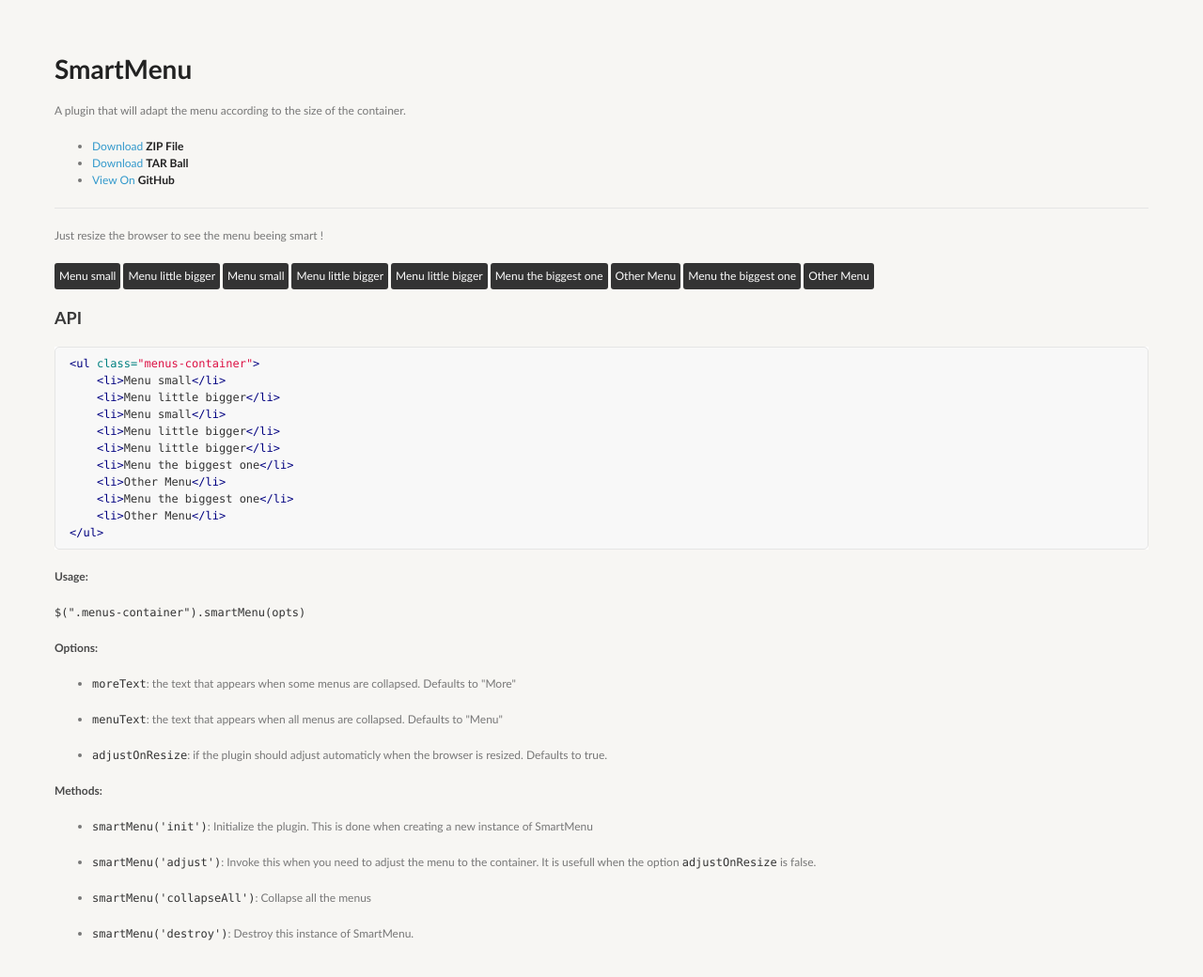
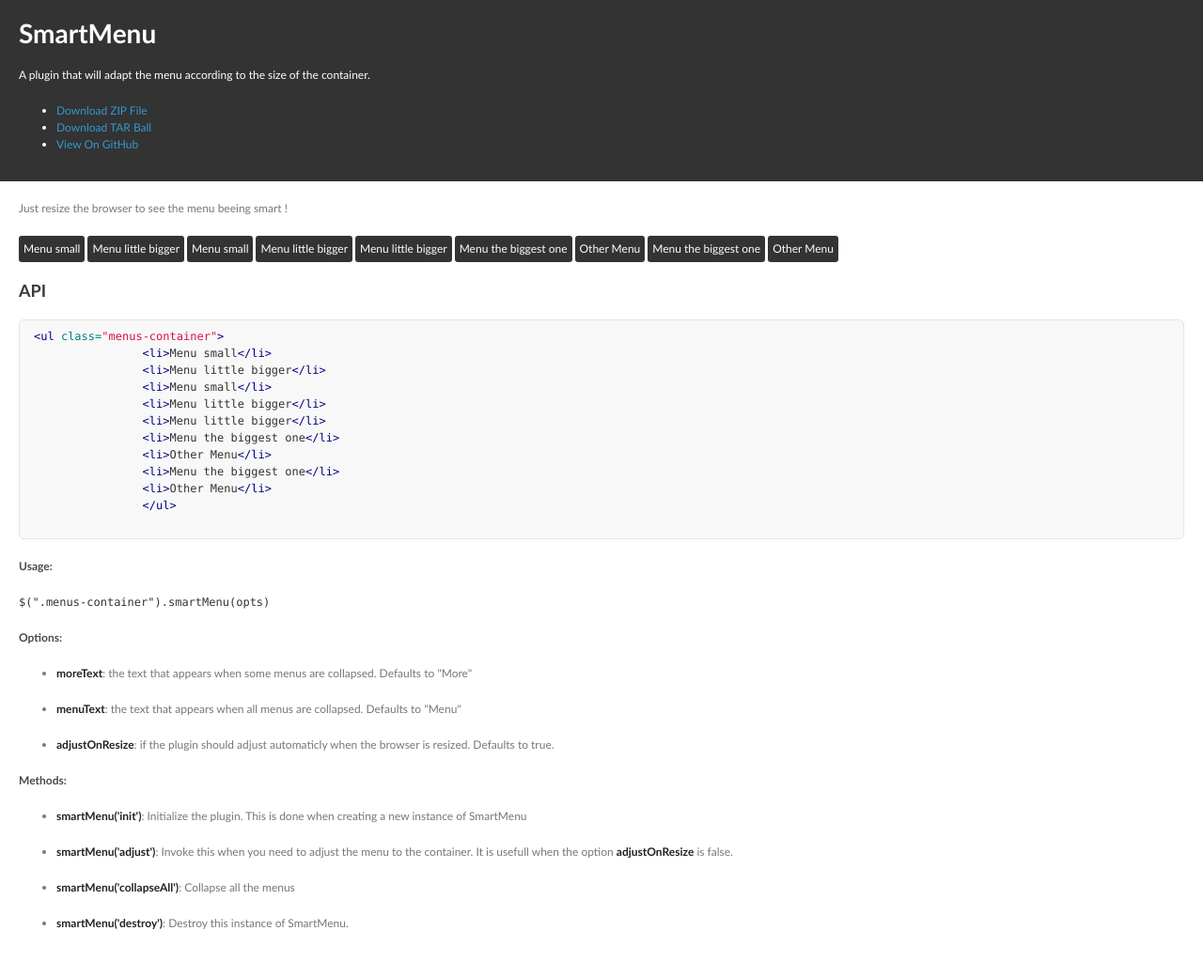
Before and after one commit to hmarcelino/smartMenu, a plain HTML site: page index.html in a window 1280 px wide. Shown: the whole page at 94% size. Drawn offline with nearby package versions, Linux system fonts and the light colour scheme.

Commit message:
Changed the style of the page.
It's better for the eyes.

```diff
--- a/index.html
+++ b/index.html
@@ -17,17 +17,18 @@
     </head>
 
     <body>
+        <div class="hm-header">
             <h1>SmartMenu</h1>
             <p>A plugin that will adapt the menu according to the size of the container.</p>
 
             <ul>
-            <li><a href="https://github.com/hmarcelino/smartMenu/zipball/master">Download <strong>ZIP File</strong></a></li>
-            <li><a href="https://github.com/hmarcelino/smartMenu/tarball/master">Download <strong>TAR Ball</strong></a></li>
-            <li><a href="https://github.com/hmarcelino/smartMenu">View On <strong>GitHub</strong></a></li>
+                <li><a href="https://github.com/hmarcelino/smartMenu/zipball/master">Download <span>ZIP File</span></a></li>
+                <li><a href="https://github.com/hmarcelino/smartMenu/tarball/master">Download <span>TAR Ball</span></a></li>
+                <li><a href="https://github.com/hmarcelino/smartMenu">View On <span>GitHub</span></a></li>
             </ul>
+        </div>
 
-        <hr/>
-
+        <div class="hm-body">
             <p>Just resize the browser to see the menu beeing smart !</p>
             <div class="container">
                 <ul class="menus-container">
@@ -58,7 +59,8 @@
                 <span class="nt">&lt;li&gt;</span>Menu the biggest one<span class="nt">&lt;/li&gt;</span>
                 <span class="nt">&lt;li&gt;</span>Other Menu<span class="nt">&lt;/li&gt;</span>
                 <span class="nt">&lt;/ul&gt;</span>
-</pre></div>
+                </pre>
+            </div>
 
             <h4><a name="usage" class="anchor" href="#usage"><span class="octicon octicon-link"></span></a>Usage:</h4>
 
@@ -67,19 +69,21 @@
             <h4><a name="options" class="anchor" href="#options"><span class="octicon octicon-link"></span></a>Options:</h4>
 
             <ul>
-            <li><p><code>moreText</code>: the text that appears when some menus are collapsed. Defaults to "More"</p></li>
-            <li><p><code>menuText</code>: the text that appears when all menus are collapsed. Defaults to "Menu"</p></li>
-            <li><p><code>adjustOnResize</code>: if the plugin should adjust automaticly when the browser is resized. Defaults to true.</p></li>
+                <li><p><strong>moreText</strong>: the text that appears when some menus are collapsed. Defaults to "More"</p></li>
+                <li><p><strong>menuText</strong>: the text that appears when all menus are collapsed. Defaults to "Menu"</p></li>
+                <li><p><strong>adjustOnResize</strong>: if the plugin should adjust automaticly when the browser is resized. Defaults to true.</p></li>
             </ul>
 
             <h4><a name="methods" class="anchor" href="#methods"><span class="octicon octicon-link"></span></a>Methods:</h4>
 
             <ul>
-            <li><p><code>smartMenu('init')</code>: Initialize the plugin. This is done when creating a new instance of SmartMenu</p></li>
-            <li><p><code>smartMenu('adjust')</code>: Invoke this when you need to adjust the menu to the container. It is usefull when the option <code>adjustOnResize</code> is false.</p></li>
-            <li><p><code>smartMenu('collapseAll')</code>: Collapse all the menus</p></li>
-            <li><p><code>smartMenu('destroy')</code>: Destroy this instance of SmartMenu.</p></li>
+                <li><p><strong>smartMenu('init')</strong>: Initialize the plugin. This is done when creating a new instance of SmartMenu</p></li>
+                <li><p><strong>smartMenu('adjust')</strong>: Invoke this when you need to adjust the menu to the container. It is usefull when the option <strong>adjustOnResize</strong> is false.</p></li>
+                <li><p><strong>smartMenu('collapseAll')</strong>: Collapse all the menus</p></li>
+                <li><p><strong>smartMenu('destroy')</strong>: Destroy this instance of SmartMenu.</p></li>
             </ul>
+        </div>
+
 
         <script src="javascripts/scale.fix.js"></script>
 
@@ -93,3 +97,4 @@
         </script>
 
     </body>
+</html>
--- a/stylesheets/index.css
+++ b/stylesheets/index.css
@@ -1,7 +1,27 @@
 body {
-    background-color: #f7f6f3;
+    margin:0;
+    padding:0;
     font-size: 12px;
     font-family: "trebuchet ms", Verdana, arial, sans-serif;
+}
+
+.hm-header, .hm-body {
+    padding: 20px;
+}
+
+.hm-header {
+    padding-bottom: 10px;
+
+    background-color: #333;
+    color: white;
+}
+
+.hm-header h1 {
+    color: white;
+}
+
+.hm-header strong{
+    color: white;
 }
 
 .container, ul.menus-container {
```
Lines whose indentation alone changed are shown as unchanged.
